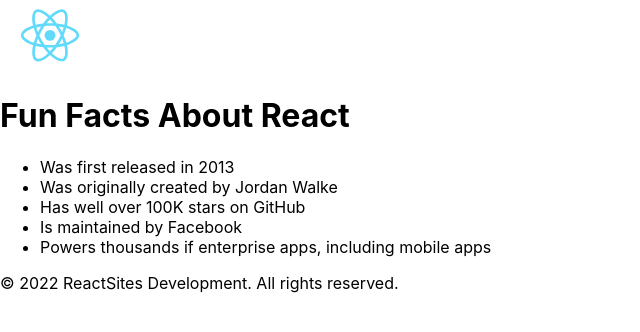
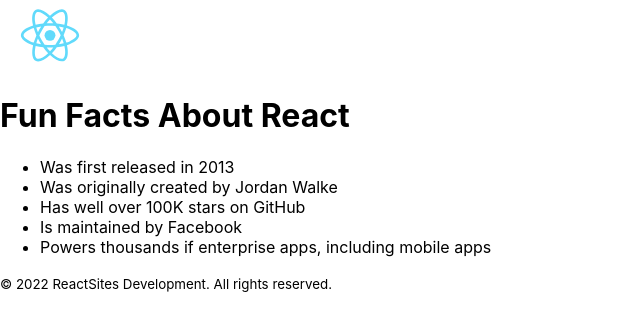
Before and after one commit to mmahgoub/freeCodeCampReactCourse, a React (Create React App) app: page / in a window 1280 px wide. Shown: the top 332 px of the page, without its empty margins (0-640 px from the left). Built offline with nearby package versions, Linux system fonts and the light colour scheme.

Commit message:
small copy

```diff
--- a/src/Page.js
+++ b/src/Page.js
@@ -17,7 +17,7 @@
                 <li>Powers thousands if enterprise apps, including mobile apps</li>
             </ul>
         <footer>
-            &copy; 2022 ReactSites Development. All rights reserved.
+            <small>&copy; 2022 ReactSites Development. All rights reserved.</small>
         </footer>
     </div>
   )
```
